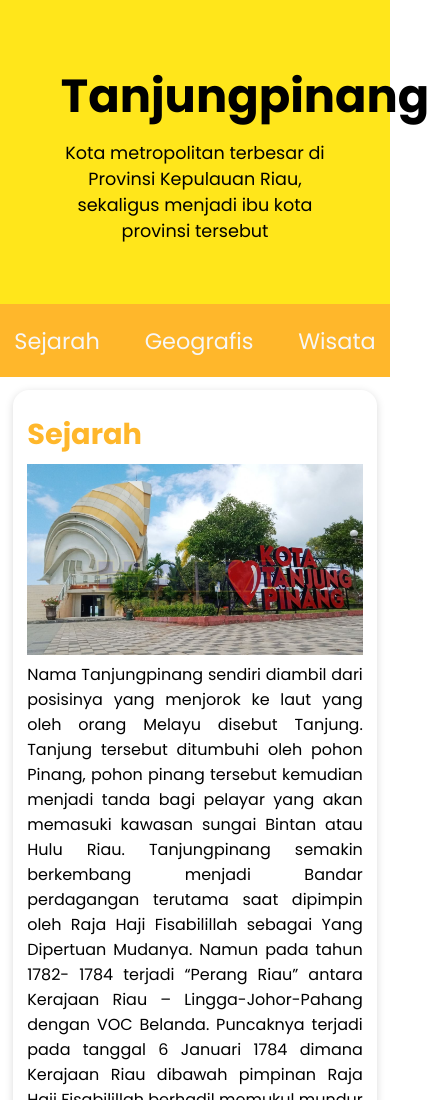
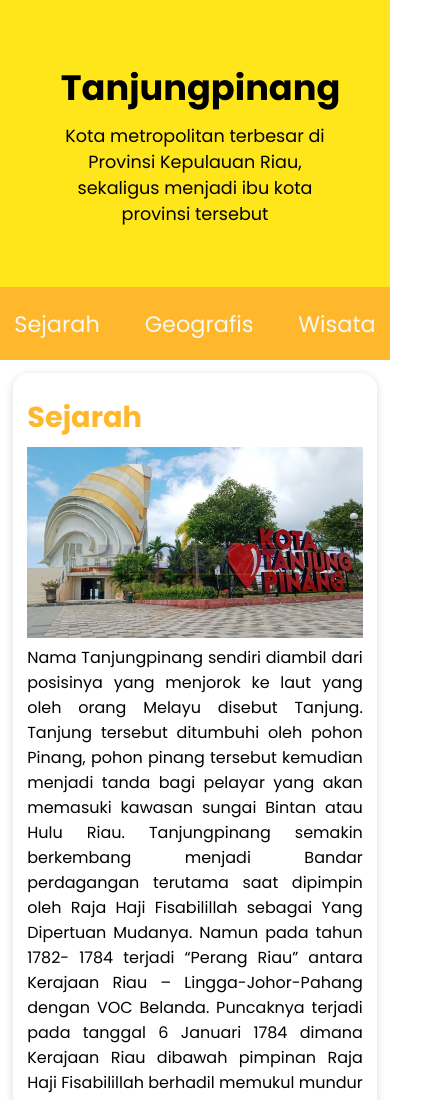
Before and after one commit to MasApis/Profile-Tanjungpinang, a plain HTML site: page index.html in a window 390 px wide. Shown: the top 1100 px of the page, 429 px wide, since content can reach past the window. Drawn offline with Linux system fonts and the light colour scheme.

Commit message:
pengecilan ukuran font pada layar 768px

```diff
--- a/assets/css/style.css
+++ b/assets/css/style.css
@@ -122,4 +122,7 @@ footer {
     main aside {
         align-self: stretch;
     }
+    header .jumbroton h1 {
+        font-size: 2.2em;
+    }
 }
```
